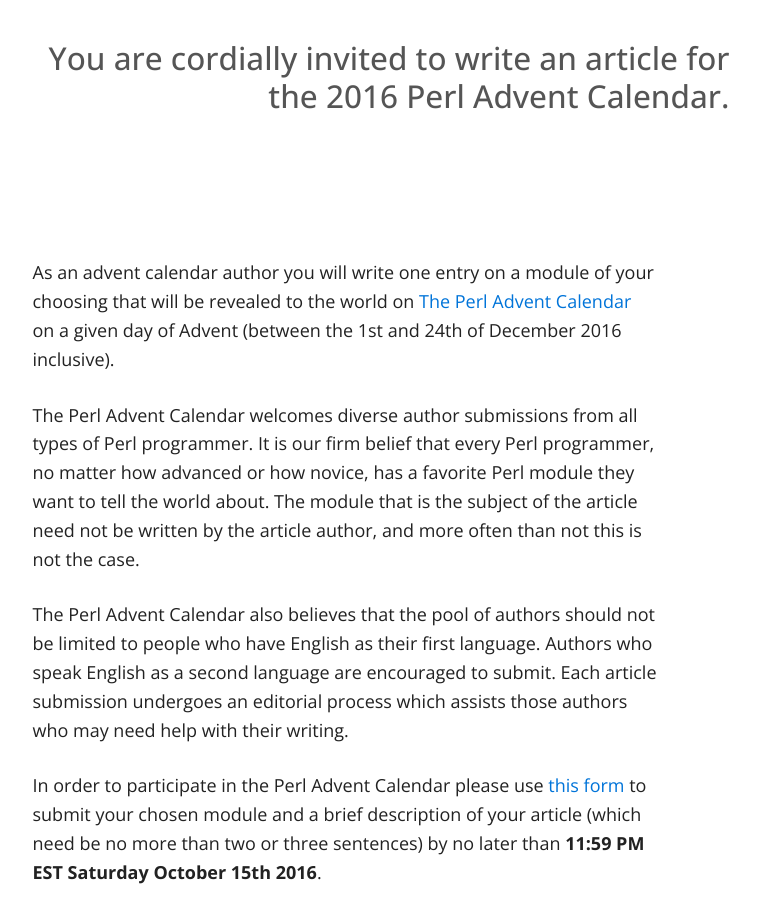
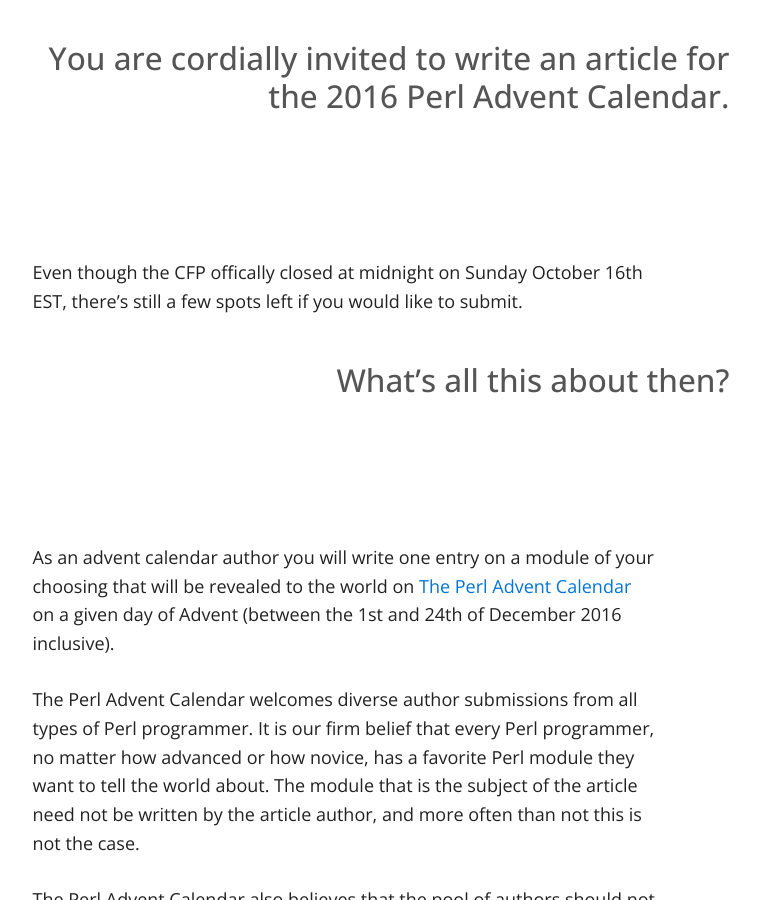
Before and after one commit to davorg/perl-advent-cfp, a Jekyll site: the page built from index.md, in a window 1280 px wide and 900 px high, scrolled down 404 px. Shown: the whole window, without its empty margins (295-1055 px from the left). Built offline with Jekyll 4.4.1, drawn with Linux system fonts in a browser that asks for light colours; nearby versions of some CDN libraries.

Commit message:
Add note saying a few spots remain.
Actually, we're full if I write all the articles I want to write, but truth
be told it's better if I don't write so many articles for all involved.

So, still spots if people want to submit.

```diff
--- a/index.md
+++ b/index.md
@@ -3,6 +3,11 @@ layout: default
 ---
 
 ## You are cordially invited to write an article for the 2016 Perl Advent Calendar.
+
+Even though the CFP offically closed at midnight on Sunday October 16th EST,
+there's still a few spots left if you would like to submit.
+
+## What's all this about then?
 
 As an advent calendar author you will write one entry on a module of your
 choosing that will be revealed to the world on
```
